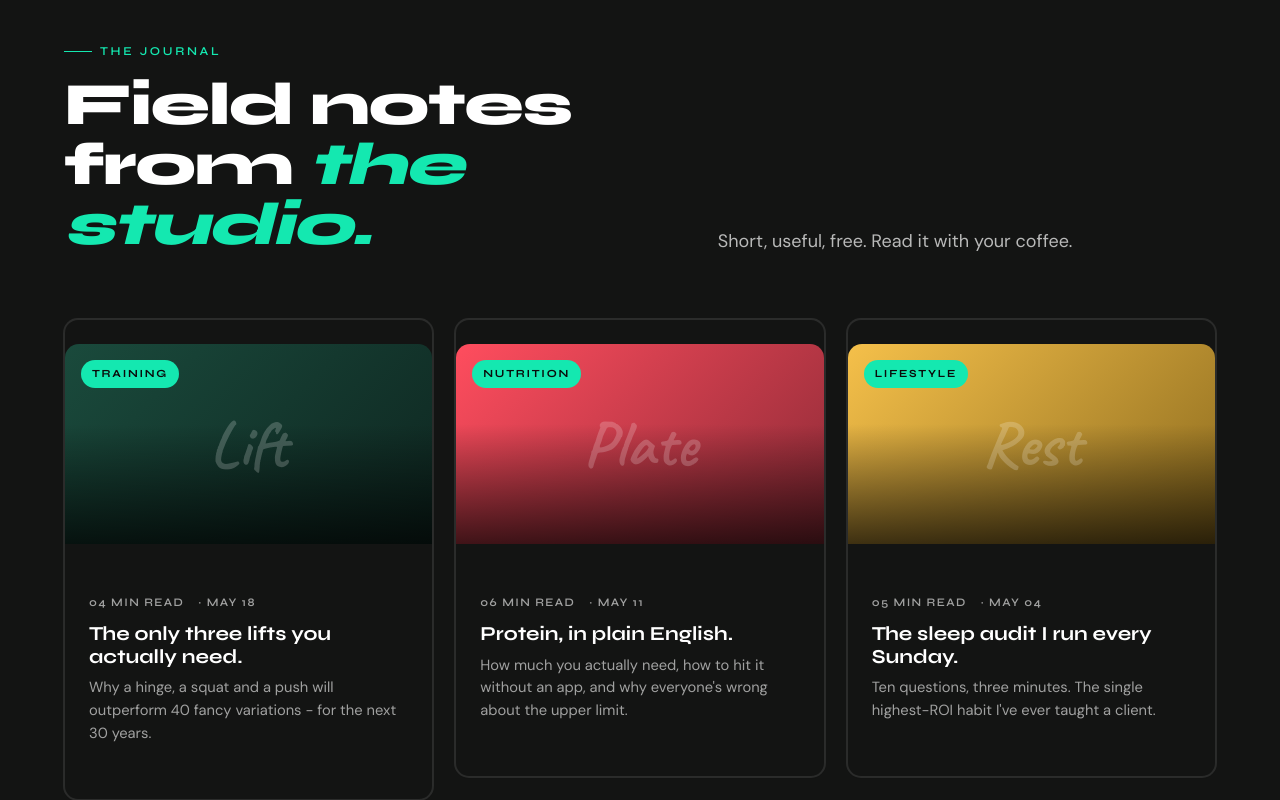
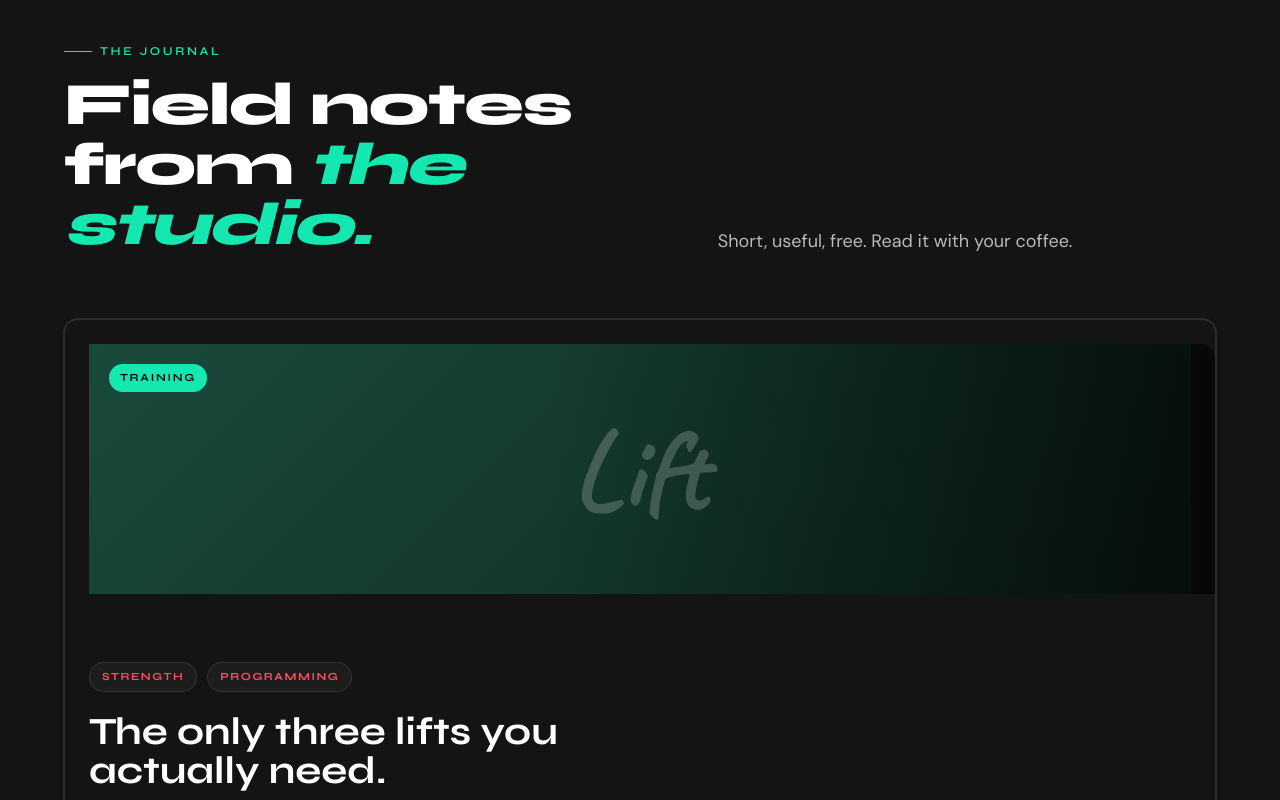
Before and after one commit to Suryansh1987/jodi-stokes, a Next.js app: page / in a window 1280 px wide. Shown: the part 11200-12000 px from the top of the page. Built offline with nearby package versions, Linux system fonts and the light colour scheme.

Commit message:
9 - done

```diff
--- a/app/globals.css
+++ b/app/globals.css
@@ -1835,11 +1835,11 @@
   }
 
   .journal-grid {
-    @apply grid gap-[22px] lg:grid-cols-3;
+    @apply grid gap-8;
   }
 
   .post-card {
-    @apply gap-0 overflow-hidden rounded-[22px] border border-white/10 bg-surface-1 py-0 text-white shadow-none transition;
+    @apply grid gap-0 overflow-hidden rounded-[22px] border border-white/10 bg-ink py-0 text-white shadow-none transition md:grid-cols-[minmax(0,0.9fr)_minmax(0,1.1fr)];
     transition-duration: 0.4s;
     transition-timing-function: var(--ease);
   }
@@ -1850,13 +1850,17 @@
   }
 
   .post-card__image {
-    @apply relative h-[200px] overflow-hidden rounded-none px-0;
+    @apply relative min-h-[250px] overflow-hidden rounded-none px-0;
   }
 
   .post-card__image::before {
     content: "";
-    @apply absolute inset-0 z-[1];
-    background: linear-gradient(180deg, transparent 40%, rgb(0 0 0 / 70%));
+    @apply pointer-events-none absolute inset-0 z-[1];
+    background: linear-gradient(90deg, transparent 42%, rgb(0 0 0 / 64%));
+  }
+
+  .post-card__image-link {
+    @apply relative block h-full min-h-[250px] overflow-hidden;
   }
 
   .post-card__gradient {
@@ -1876,29 +1880,73 @@
   }
 
   .post-card__tag {
-    @apply absolute left-4 top-4 z-[2] rounded-full bg-mint px-[11px] py-1.5 font-display text-[0.68rem] font-bold uppercase tracking-[0.16em] text-ink;
+    @apply absolute left-5 top-5 z-[2] rounded-full bg-mint px-[11px] py-1.5 font-display text-[0.68rem] font-bold uppercase tracking-[0.16em] text-ink;
   }
 
   .post-card__deco {
-    @apply absolute inset-0 z-[1] grid place-items-center font-script text-[4rem] font-bold text-white/20;
+    @apply absolute inset-0 z-[1] grid place-items-center font-script text-[clamp(4rem,9vw,7rem)] font-bold text-white/20;
   }
 
   .post-card__body {
-    @apply px-[26px] pb-[30px] pt-[26px];
+    @apply flex flex-col justify-center px-6 py-8 md:px-10 md:py-11;
+  }
+
+  .post-card__tags {
+    @apply mb-5 flex flex-wrap gap-2.5;
+  }
+
+  .post-card__tags span {
+    @apply rounded-full border border-white/10 bg-white/[0.04] px-3 py-1.5 font-display text-[0.68rem] font-bold uppercase tracking-[0.14em] text-coral;
   }
 
   .post-card__meta {
-    @apply mb-3 flex gap-3.5 font-display text-[0.72rem] font-semibold uppercase tracking-[0.12em] text-white/60;
+    @apply flex flex-wrap gap-x-3 gap-y-1 font-display text-[0.72rem] font-semibold uppercase tracking-[0.12em] text-white/60;
+  }
+
+  .post-card__meta span:not(:last-child)::after {
+    content: "/";
+    @apply ml-3 text-white/20;
   }
 
   .post-card__body h3 {
-    @apply mb-2 font-display text-[1.24rem] font-bold text-white;
-    line-height: 1.15;
+    @apply max-w-[18ch] font-display text-[clamp(1.7rem,3vw,2.7rem)] font-bold text-white;
+    line-height: 1.02;
     letter-spacing: 0;
   }
 
-  .post-card__body p:not(.post-card__meta) {
-    @apply text-[0.92rem] leading-[1.55] text-white/60;
+  .post-card__body h3 a {
+    @apply text-white no-underline transition-colors;
+  }
+
+  .post-card__body h3 a:hover,
+  .post-card__body h3 a:focus-visible {
+    @apply text-mint;
+  }
+
+  .post-card__description {
+    @apply mt-5 max-w-[58ch] text-[0.96rem] leading-[1.65] text-white/62;
+  }
+
+  .post-card__footer {
+    @apply mt-8 flex flex-wrap items-center justify-between gap-4 border-t border-white/10 pt-5;
+  }
+
+  .post-card__link {
+    @apply inline-flex items-center gap-2 font-display text-[0.78rem] font-bold uppercase tracking-[0.14em] text-mint no-underline transition-colors;
+  }
+
+  .post-card__link svg {
+    @apply transition-transform;
+  }
+
+  .post-card__link:hover,
+  .post-card__link:focus-visible {
+    @apply text-white;
+  }
+
+  .post-card__link:hover svg,
+  .post-card__link:focus-visible svg {
+    transform: translateX(3px);
   }
 
   .newsletter {
@@ -2169,10 +2217,6 @@
     @apply grid-cols-3;
   }
 
-  .journal-grid {
-    @apply grid-cols-2;
-  }
-
   .test-grid {
     @apply grid-cols-1;
   }
@@ -2382,6 +2426,31 @@
     @apply grid-cols-1;
   }
 
+  .post-card {
+    @apply grid-cols-1;
+  }
+
+  .post-card__image,
+  .post-card__image-link {
+    @apply min-h-[220px];
+  }
+
+  .post-card__image::before {
+    background: linear-gradient(180deg, transparent 36%, rgb(0 0 0 / 68%));
+  }
+
+  .post-card__body {
+    @apply px-5 py-7;
+  }
+
+  .post-card__body h3 {
+    @apply max-w-none;
+  }
+
+  .post-card__footer {
+    @apply items-start;
+  }
+
   .test-card__content {
     @apply px-6 pt-8;
   }
--- a/components/sections/home/journal-section.tsx
+++ b/components/sections/home/journal-section.tsx
@@ -1,3 +1,5 @@
+import { ArrowRight } from "lucide-react";
+
 import { SectionIntro } from "@/components/section/shared/section-intro";
 import { Card, CardContent, CardHeader } from "@/components/ui/card";
 import { journalPosts } from "@/lib/content/home";
@@ -21,19 +23,42 @@ export function JournalSection() {
             <article key={post.title}>
               <Card className="post-card" data-post={index + 1}>
                 <CardHeader className="post-card__image">
+                  {/* [PLACEHOLDER] CSS article art. [TODO] Replace with CMS-managed article images. */}
+                  <a
+                    className="post-card__image-link"
+                    href={post.href}
+                    aria-label={`Read ${post.title}`}
+                  >
                     <div className="post-card__gradient" />
                     <span className="post-card__tag">{post.category}</span>
                     <span className="post-card__deco" aria-hidden="true">
                       {post.deco}
                     </span>
+                  </a>
                 </CardHeader>
                 <CardContent className="post-card__body">
+                  <div className="post-card__tags" aria-label={`${post.title} tags`}>
+                    {post.tags.map((tag) => (
+                      <span key={tag}>{tag}</span>
+                    ))}
+                  </div>
+                  <h3>
+                    {/* [PLACEHOLDER] Journal links point to #. [TODO] Wire to CMS/blog post routes. */}
+                    <a href={post.href}>{post.title}</a>
+                  </h3>
+                  <p className="post-card__description">{post.description}</p>
+                  <div className="post-card__footer">
                     <p className="post-card__meta">
+                      <span>{post.author}</span>
+                      <span>{post.date}</span>
                       <span>{post.readTime}</span>
-                    <span>· {post.date}</span>
                     </p>
-                  <h3>{post.title}</h3>
-                  <p>{post.description}</p>
+                    {/* [PLACEHOLDER] Journal links point to #. [TODO] Wire to CMS/blog post routes. */}
+                    <a className="post-card__link" href={post.href}>
+                      Read note
+                      <ArrowRight aria-hidden="true" size={15} strokeWidth={2.4} />
+                    </a>
+                  </div>
                 </CardContent>
               </Card>
             </article>
--- a/enrichComponent/9. Journal Section.md
+++ b/enrichComponent/9. Journal Section.md
@@ -1,6 +1,6 @@
 # 9. Journal Section
 
-Status: Not Started
+Status: Completed
 
 ## Current Component
 
@@ -56,3 +56,18 @@ No. The improvement is a layout/content hierarchy change, not just animation.
 - Do not make journal cards look like product cards.
 - Maintain readable dates and categories.
 - Keep cards responsive at mobile widths.
+
+## Implementation Notes
+
+- Adapted the 21st.dev `Blog 8` direction into static server-rendered editorial article rows.
+- Preserved the current journal titles, categories, dates, read times, descriptions, and CSS-generated art/deco treatments.
+- Added deterministic author, tags, and placeholder `href` data for each journal post.
+- Added placeholder title/image/read links with `[PLACEHOLDER]` and `[TODO]` comments for future CMS/blog routes.
+- Expanded Playwright coverage for post count, metadata, descriptions, tags, placeholder read links, deco art, and overflow safety.
+
+## Completion Evidence
+
+- `npm run lint` passed.
+- `npm run build` passed.
+- `npm run test:e2e` failed because `http://127.0.0.1:3000` was already in use.
+- `PORT=3001 PLAYWRIGHT_BASE_URL=http://127.0.0.1:3001 npm run test:e2e` initially failed on an ambiguous `Protein` locator, then passed after tightening the assertion: 11 passed, 3 skipped.
--- a/enrichComponent/taskTracker.md
+++ b/enrichComponent/taskTracker.md
@@ -49,7 +49,7 @@ This tracker documents future UI enrichment work discovered through Magic UI and
 | 6 | [Shop Section Product Cards](./6.%20Shop%20Section%20Product%20Cards.md) | Shop | `Product Card` | `magic` | Completed | High |
 | 7 | [Testimonials Section](./7.%20Testimonials%20Section.md) | Testimonials | `Testimonials` | `magic` | Completed | Medium |
 | 8 | [Coaching Section](./8.%20Coaching%20Section.md) | Coaching | `Contact Form` | `magic` | Completed | Medium |
-| 9 | [Journal Section](./9.%20Journal%20Section.md) | Journal | `Blog 8` | `magic` | Not Started | Medium |
+| 9 | [Journal Section](./9.%20Journal%20Section.md) | Journal | `Blog 8` | `magic` | Completed | Medium |
 | 10 | [Newsletter Section](./10.%20Newsletter%20Section.md) | Newsletter | `Newsletter Card` | `magic` | Not Started | Medium |
 | 11 | [Footer Section](./11.%20Footer%20Section.md) | Footer | `Large Name Footer` | `magic` | Not Started | Medium |
 
@@ -64,6 +64,7 @@ This tracker documents future UI enrichment work discovered through Magic UI and
 - Task 6: Implemented the enriched Shop section with static `Product Card`-inspired ecommerce cards, preserved CSS product art, categories, badges, prices, swatches, and placeholder save behavior, added deterministic availability/shipping notes plus placeholder add-to-cart controls, and updated Playwright coverage. Verified with `npm run lint`, `npm run build`, and `PORT=3001 PLAYWRIGHT_BASE_URL=http://127.0.0.1:3001 npm run test:e2e` after default port 3000 was occupied (11 passed, 3 skipped).
 - Task 7: Implemented the enriched Testimonials section with a static `Testimonials`-inspired editorial proof layout, featured first testimonial, supporting story stack, preserved quote/name/detail/rating/result content, deterministic tenure/focus metadata, and updated Playwright coverage. Verified with `npm run lint`, `npm run build`, and `PORT=3001 PLAYWRIGHT_BASE_URL=http://127.0.0.1:3001 npm run test:e2e` after default port 3000 was occupied (11 passed, 3 skipped).
 - Task 8: Implemented the enriched Coaching section with a static `Contact Form`-inspired application surface, preserved the coaching offer, investment summary, required fields, goal select, and placeholder submit feedback, added deterministic application details plus a required message textarea, and updated Playwright coverage. Verified with `npm run lint`, `npm run build`, and `PORT=3001 PLAYWRIGHT_BASE_URL=http://127.0.0.1:3001 npm run test:e2e` after default port 3000 was occupied (11 passed, 3 skipped).
+- Task 9: Implemented the enriched Journal section with a static `Blog 8`-inspired editorial article list, preserved existing post content and CSS art, added deterministic author/tag/link metadata, placeholder CMS/blog links, and updated Playwright coverage. Verified with `npm run lint`, `npm run build`, and `PORT=3001 PLAYWRIGHT_BASE_URL=http://127.0.0.1:3001 npm run test:e2e` after default port 3000 was occupied and one locator assertion was tightened (11 passed, 3 skipped).
 
 ## Global Dependency Notes
 
--- a/lib/content/home.ts
+++ b/lib/content/home.ts
@@ -100,6 +100,9 @@ export type JournalPost = {
   title: string;
   description: string;
   deco: string;
+  author: string;
+  tags: string[];
+  href: string;
 };
 
 export type FooterLinkGroup = {
@@ -528,6 +531,9 @@ export const journalPosts: JournalPost[] = [
     description:
       "Why a hinge, a squat and a push will outperform 40 fancy variations - for the next 30 years.",
     deco: "Lift",
+    author: "Jodi Stokes",
+    tags: ["Strength", "Programming"],
+    href: "#",
   },
   {
     category: "Nutrition",
@@ -537,6 +543,9 @@ export const journalPosts: JournalPost[] = [
     description:
       "How much you actually need, how to hit it without an app, and why everyone's wrong about the upper limit.",
     deco: "Plate",
+    author: "Jodi Stokes",
+    tags: ["Protein", "Habits"],
+    href: "#",
   },
   {
     category: "Lifestyle",
@@ -546,6 +555,9 @@ export const journalPosts: JournalPost[] = [
     description:
       "Ten questions, three minutes. The single highest-ROI habit I've ever taught a client.",
     deco: "Rest",
+    author: "Jodi Stokes",
+    tags: ["Recovery", "Rituals"],
+    href: "#",
   },
 ];
 
```
Also changed, not shown: 1 other file (tests, documents, lock files or other folders). Lines whose indentation alone changed are shown as unchanged.
